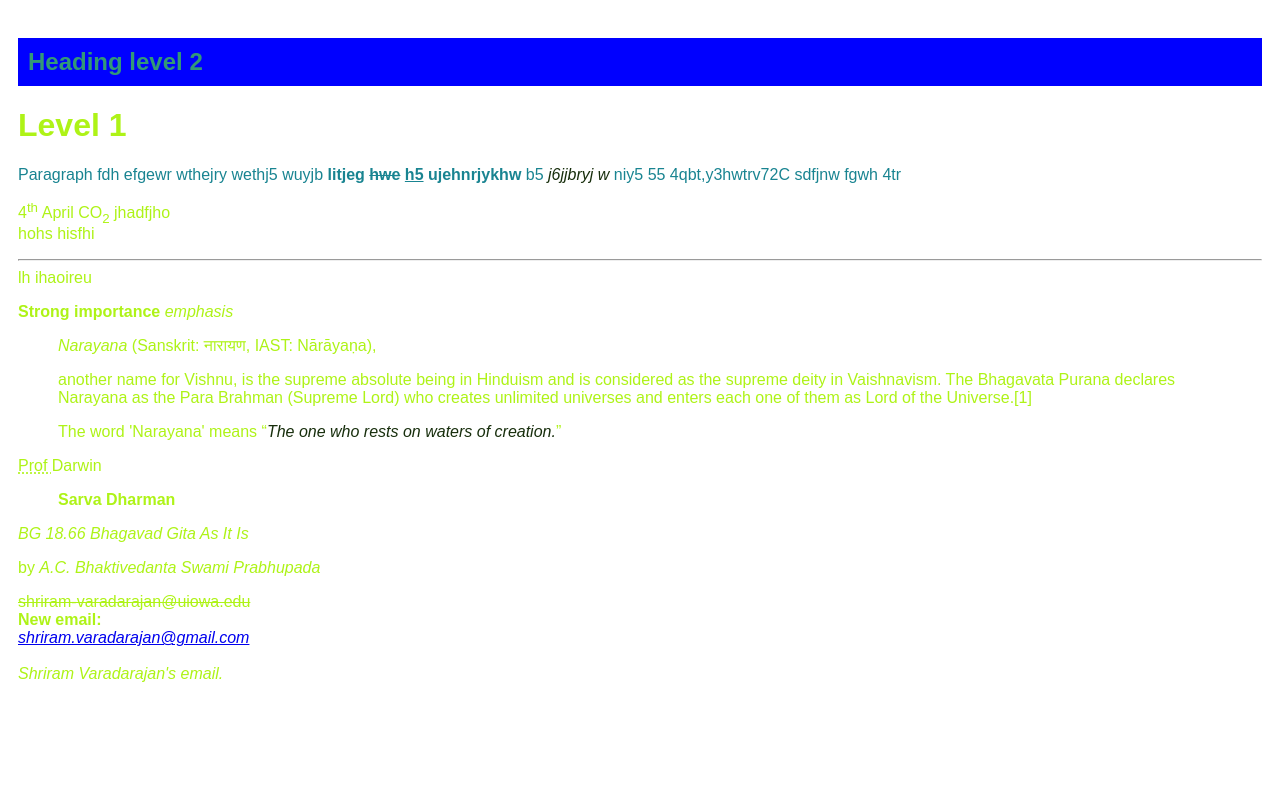
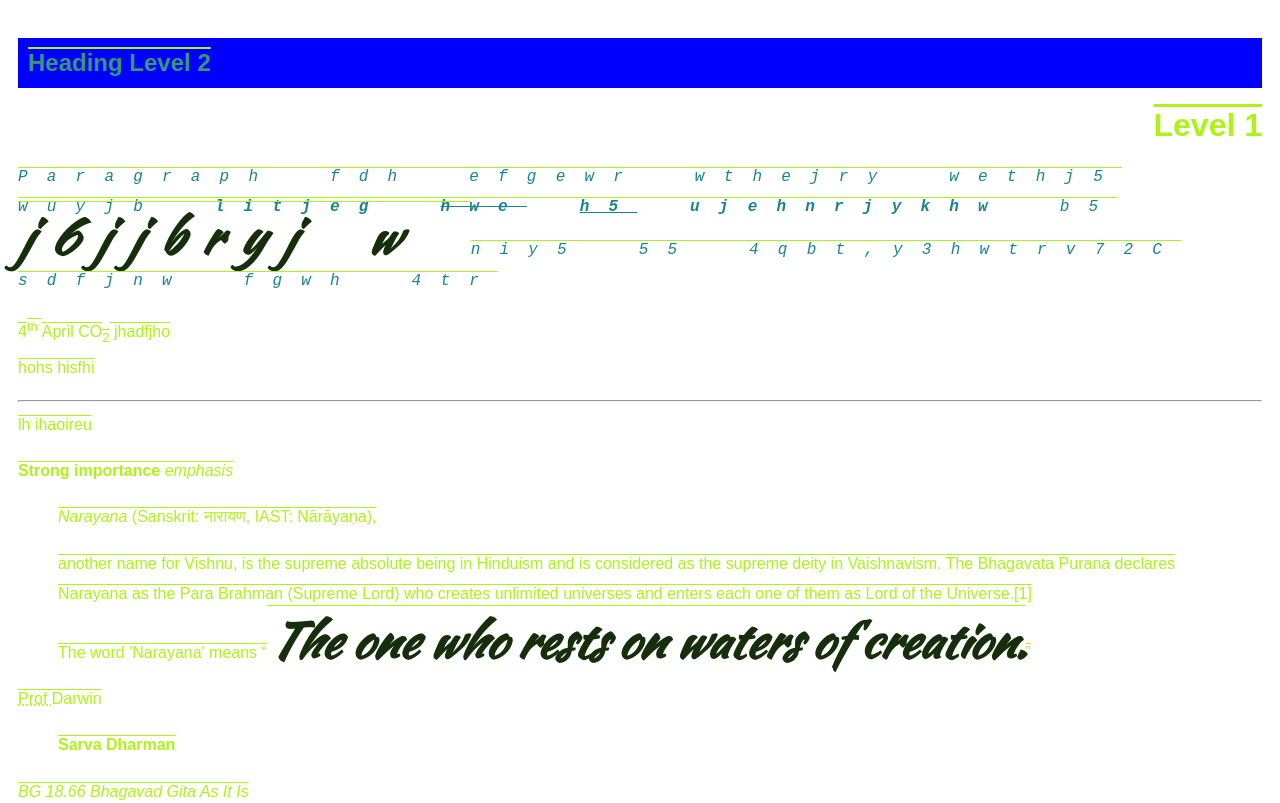
Before and after one commit to ShriramVarada/HTML, a plain HTML site: page Projects/test1.html in a window 1280 px wide. Shown: the top 803 px of the page. Drawn offline with Linux system fonts and the light colour scheme.

Commit message:
Text and colors

```diff
--- a/Projects/styles.css
+++ b/Projects/styles.css
@@ -1,25 +1,46 @@
+@font-face {
+  font-family: 'Koshan';
+  src: url('KaushanScript-Regular.otf') format('opentype');
+}
+
 body {
   font-family: arial;
   color: rgb(174, 243, 23);
   padding: 10px;
+  text-decoration: overline;
+  line-height: 1.9em;
 }
 
 h2 {
   color: hsl(160, 50%, 40%);;
   background-color: blue;
   padding: inherit;
+  text-transform: capitalize;
 }
 
 h1+p{
   color: rgb(25, 132, 145);
+  font-family: "Courier New", Georgia, times, serif;
+  font-style: italic;
+  word-spacing: 1.5em;
+  letter-spacing: 1.2em;
 }
 
 i{
+  font-family: Koshan;
   color: rgb(23, 46, 12) !important;
+  font-size: 20px;
+  font-weight: bold;
 }
 
 i{
   color: pink;
+  font-size: 3em;
+}
+
+h1{
+  text-align: right;
+  vertical-align:middle;
 }
 
 /* If the two selectors are identical,
```
Also changed, not shown: Projects/Names of God/test2.html (+5 -1 lines), Projects/KaushanScript-Regular.otf (added), Projects/Names of God/Images/rama-postcards-OY01_l.jpg (added).
